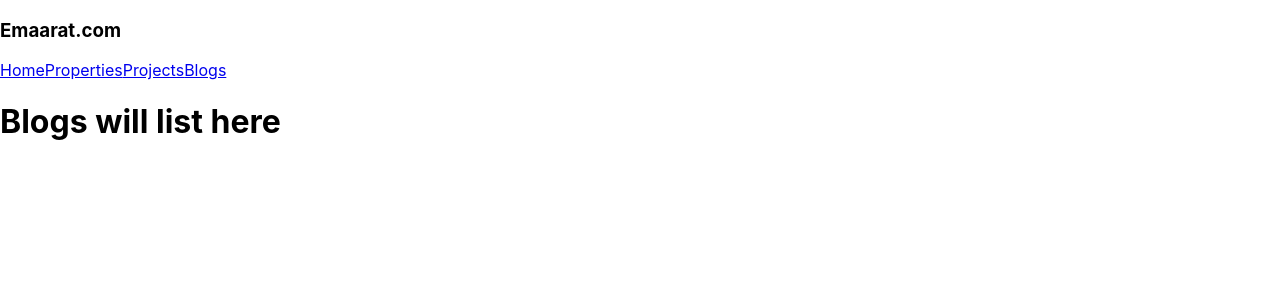
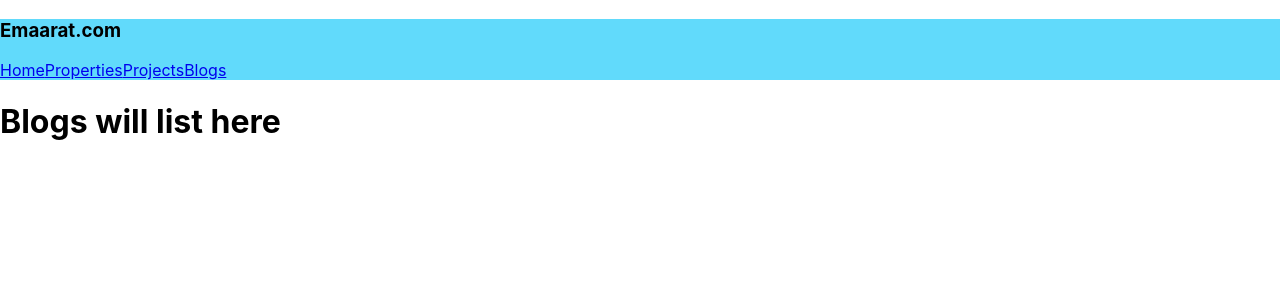
Before and after one commit to billal1993/Emaarat, a React (Create React App) app: page /blogs in a window 1280 px wide. Shown: the top 300 px of the page. Built offline with nearby package versions, Linux system fonts and the light colour scheme.

Commit message:
adding dummy style to navbar

```diff
--- a/src/App.css
+++ b/src/App.css
@@ -1,18 +1,9 @@
 .App {
   text-align: center;
 }
-
-.App-logo {
-  height: 40vmin;
-  pointer-events: none;
+.nav-rapper {
+  background-color: #61dafb;
 }
-
-@media (prefers-reduced-motion: no-preference) {
-  .App-logo {
-    animation: App-logo-spin infinite 20s linear;
-  }
-}
-
 .App-header {
   background-color: #282c34;
   min-height: 100vh;
--- a/src/navbar.js
+++ b/src/navbar.js
@@ -2,7 +2,7 @@
 function Navbar() {
   return (
     <div>
-      <nav>
+      <nav className="nav-rapper">
         <h3>Emaarat.com</h3>
         <Link to="/">Home</Link>
         <Link to="/properties">Properties</Link>
```
